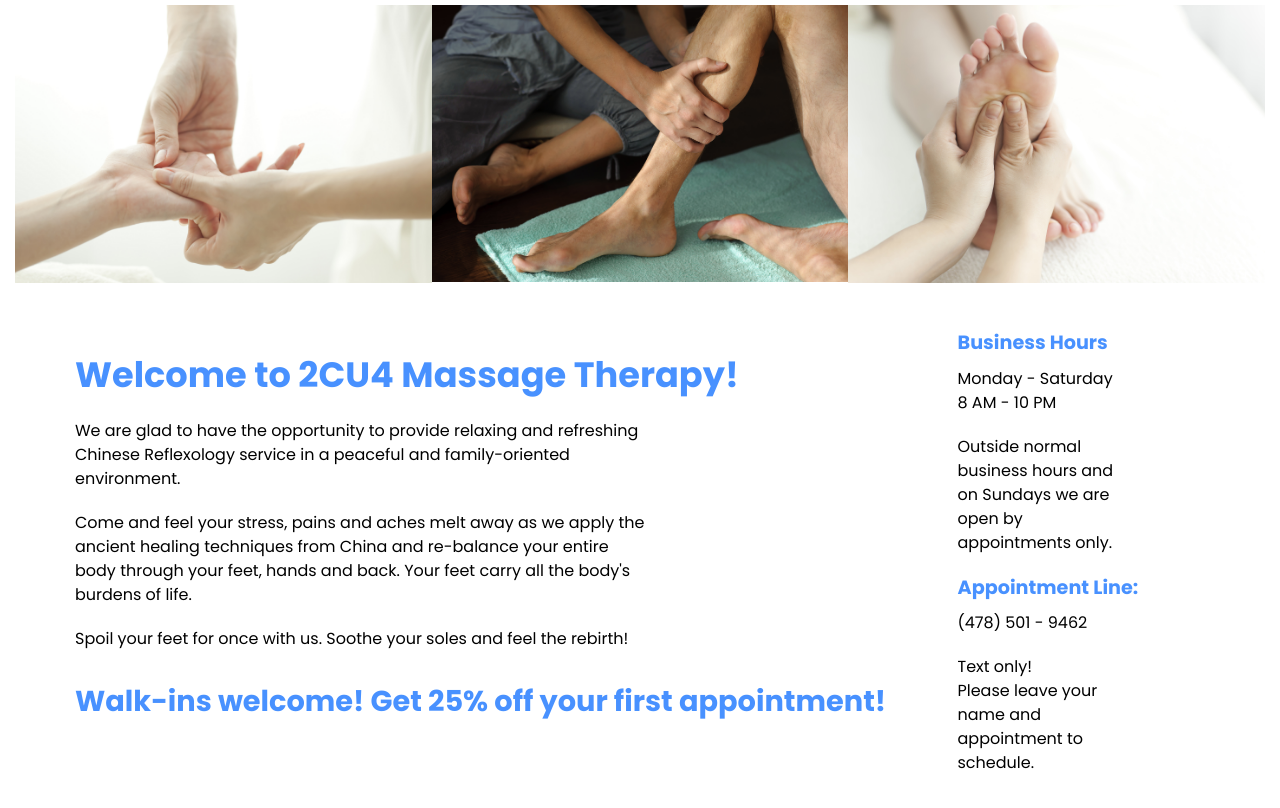
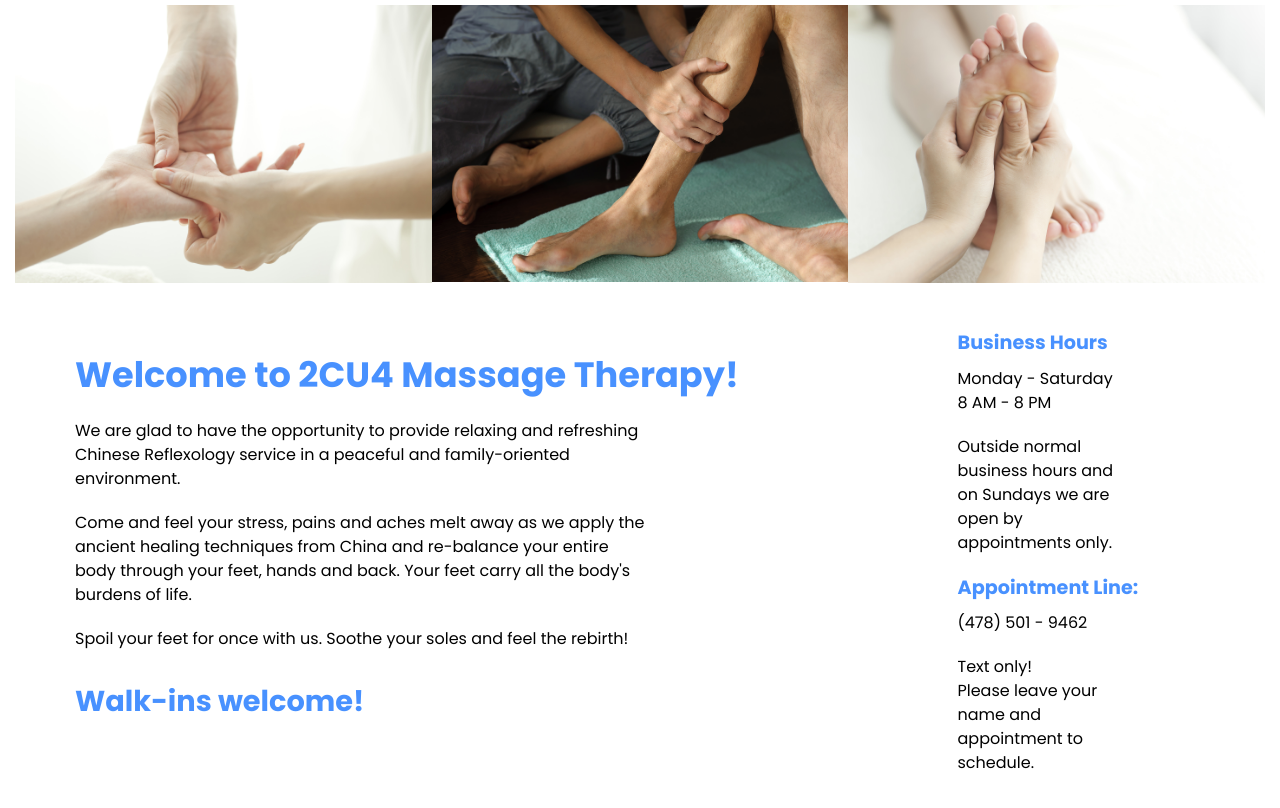
Before and after one commit to 2CU4MassageTherapy/website, a plain HTML site: page index.html in a window 1280 px wide. Shown: the part 82-890 px from the top of the page. Drawn offline with Linux system fonts and the light colour scheme.

Commit message:
Update hours, remove discount
"8 AM - 10 PM" changed to "8 AM - 8 PM".
Removed "25% off first appointment!".

```diff
--- a/index.html
+++ b/index.html
@@ -104,7 +104,7 @@
                     </p>
                     <h2 class="hero-footing text-lg">
                         <font color="#4891ff">
-                            <b>Walk-ins welcome! Get 25% off your first appointment!</b>
+                            <b>Walk-ins welcome!</b>
                         </font>
                     </h2>
                 </div>
@@ -116,7 +116,7 @@
                     </h4>
                     <p class="hero-text">
                         Monday - Saturday<br>
-                        8 AM - 10 PM
+                        8 AM - 8 PM
                     </p>
                     <p class="hero-text txt-sm">
                         Outside normal business hours and on Sundays we are open by appointments only.
```
